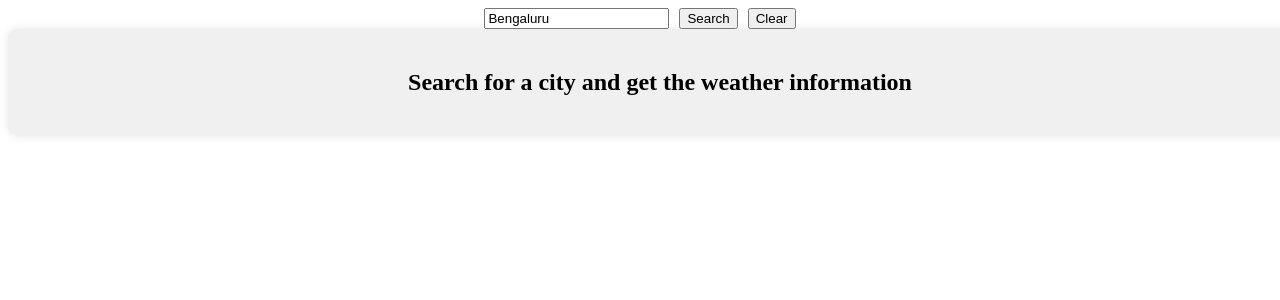
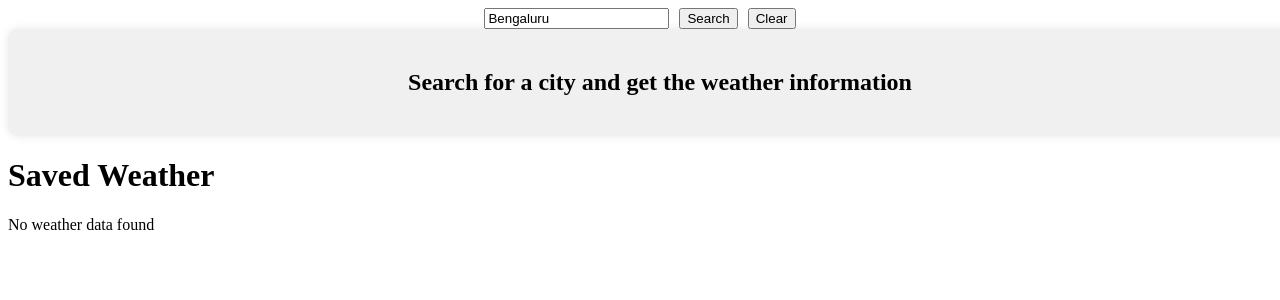
Before and after one commit to Daneshwaran/weather-app, an Angular app: page / in a window 1280 px wide. Shown: the top 300 px of the page. Built offline with nearby package versions, Linux system fonts and the light colour scheme.

Commit message:
Adds saved weather

```diff
--- a/src/app/application/weather.application.ts
+++ b/src/app/application/weather.application.ts
@@ -6,6 +6,7 @@ import { signal } from '@angular/core';
 @Injectable({ providedIn: 'root' })
 export class WeatherApplicationService {
   private weatherSignal = signal<WeatherData | null>(null);
+  public savedWeatherSignal = signal<WeatherData | null>(null);
   private loadingSignal = signal(false);
   private errorSignal = signal<string | null>(null);
 
@@ -33,6 +34,10 @@ export class WeatherApplicationService {
     }
   }
 
+  saveWeather(weather: WeatherData) {
+    this.savedWeatherSignal.set(weather);
+  }
+
   clearWeather() {
     this.loadingSignal.set(false);
     this.errorSignal.set(null);
--- a/src/app/domain/weather.ts
+++ b/src/app/domain/weather.ts
@@ -9,4 +9,5 @@ export interface WeatherData {
   precipitation: number;
   cloud: number;
   visibility: number;
+  lastUpdated: string;
 }
--- a/src/app/presentation/app.html
+++ b/src/app/presentation/app.html
@@ -1,2 +1,3 @@
 <app-search-bar></app-search-bar>
 <app-weather></app-weather>
+<app-saved-weather></app-saved-weather>
--- a/src/app/presentation/app.ts
+++ b/src/app/presentation/app.ts
@@ -1,11 +1,12 @@
 import { Component, signal } from '@angular/core';
 
+import { SavedWeather } from './saved-weather/saved-weather';
 import { SearchBar } from './search-bar/search-bar';
 import { WeatherComponent } from './weather-widget/weather.component';
 
 @Component({
   selector: 'app-root',
-  imports: [WeatherComponent, SearchBar],
+  imports: [WeatherComponent, SearchBar, SavedWeather],
   templateUrl: './app.html',
   styleUrl: './app.scss',
 })
--- /dev/null
+++ b/src/app/presentation/saved-weather/saved-weather.html
@@ -0,0 +1,10 @@
+<div class="main_container">
+  <h1>Saved Weather</h1>
+  @if (savedWeather(); as weather) {
+  <p>City: {{ weather.city }}</p>
+  <p>Temperature: {{ weather.temperature }}</p>
+  <p>Last Updated: {{ weather.lastUpdated }}</p>
+  } @else {
+  <p>No weather data found</p>
+  }
+</div>
--- /dev/null
+++ b/src/app/presentation/saved-weather/saved-weather.ts
@@ -0,0 +1,28 @@
+import { Component, Signal, effect, inject } from '@angular/core';
+
+import { DatePipe } from '@angular/common';
+import { WeatherApplicationService } from '../../application/weather.application';
+import { WeatherData } from '../../domain/weather';
+
+@Component({
+  selector: 'app-saved-weather',
+  imports: [],
+  templateUrl: './saved-weather.html',
+  styleUrl: './saved-weather.scss',
+})
+export class SavedWeather {
+  private weatherApplicationService = inject(WeatherApplicationService);
+
+  public savedWeather: Signal<WeatherData | null> =
+    this.weatherApplicationService.savedWeatherSignal;
+
+  // console.log(this.savedWeather()) on every change detection cycle
+
+  constructor() {
+    effect(() => {
+      console.log(this.savedWeather());
+    });
+  }
+
+  ngOnInit() {}
+}
--- a/src/app/presentation/weather-widget/weather.component.html
+++ b/src/app/presentation/weather-widget/weather.component.html
@@ -12,6 +12,8 @@
     <p>Precipitation: {{ data.precipitation }} mm</p>
     <p>Cloud: {{ data.cloud }}%</p>
     <p>Visibility: {{ data.visibility }} km</p>
+    <p>Last Updated: {{ data.lastUpdated | date : "dd/MM/yyyy HH:mm" }}</p>
+    <button (click)="saveWeather(data)">Save Weather</button>
   </div>
   } @else if (loading()) {
   <div>
--- a/src/app/presentation/weather-widget/weather.component.ts
+++ b/src/app/presentation/weather-widget/weather.component.ts
@@ -24,4 +24,8 @@ export class WeatherComponent {
   ngOnInit() {
     // this.weatherApplicationService.fetchWeather();
   }
+
+  saveWeather(weather: WeatherData) {
+    this.weatherApplicationService.saveWeather(weather);
+  }
 }
--- a/src/app/repository/weather.service.ts
+++ b/src/app/repository/weather.service.ts
@@ -35,6 +35,7 @@ export class WeatherRepositoryService {
         precipitation: response.current.precip_mm,
         cloud: response.current.cloud,
         visibility: response.current.vis_km,
+        lastUpdated: response.current.last_updated,
       })
     );
   }
```
Also changed, not shown: src/app/presentation/saved-weather/saved-weather.scss (added).
